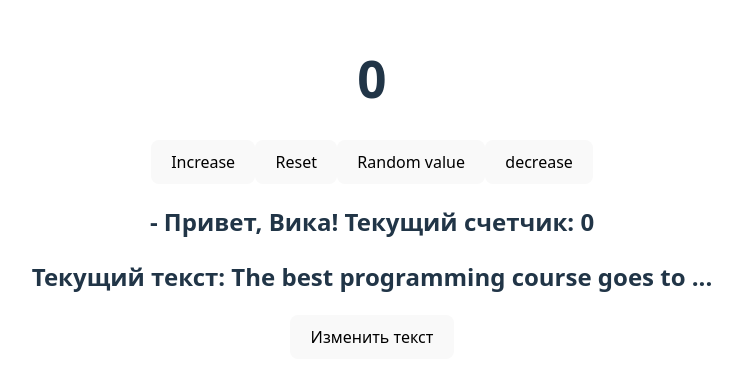
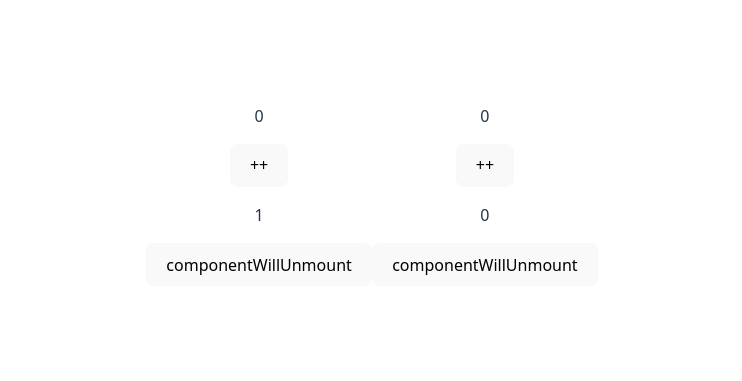
Before and after one commit to ViktoriaIvanova97/rrr-redev, a React (Vite) app: page / in a window 1280 px wide. Shown: the part 213-594 px from the top of the page, without its empty margins (268-1010 px from the left). Built offline with nearby package versions, Linux system fonts and the light colour scheme; no server answers.

Commit message:
add tz - lifeCycle

```diff
--- a/src/App.jsx
+++ b/src/App.jsx
@@ -1,18 +1,32 @@
-import { useState } from 'react'
-import reactLogo from './assets/react.svg'
-import viteLogo from '/vite.svg'
-import './App.css'
-import ParentComp from './ParentComponent'
+import { useState } from "react";
+import reactLogo from "./assets/react.svg";
+import viteLogo from "/vite.svg";
+import "./App.css";
+import LifecycleComponent from "./LifecycleComponent";
+import LifecycleComponent2 from "./LifecycleComponent2";
 
 
 function App() {
-
-
+  const [state, setState] = useState(1);
+  const [state2, setState2] = useState(0);
   return (
-    <>
-    <ParentComp/>
-    </>
-  )
+    <div style={{ display: 'flex' }}>
+      <div>
+        {state < 10 ? <LifecycleComponent /> : <p>...</p>}
+        <p>{state}</p>
+        <button onClick={() => setState((state) => state + 1)}>
+          componentWillUnmount
+        </button>
+      </div>
+      <div>
+        {state2 < 10 ? <LifecycleComponent2 /> : <p>...</p>}
+        <p>{state2}</p>
+        <button onClick={() => setState2((state2) => state2 + 1)}>
+          componentWillUnmount
+        </button>
+      </div>
+    </div>
+  );
 }
 
-export default App
+export default App;
--- a/src/ChildComponent.jsx
+++ /dev/null
@@ -1,14 +0,0 @@
-import React from "react";
-
-const ChildComponent = (props) => {
-  let counter = props.count;
-  return (
-    <>
-      <h2>
-        - Привет, {props.username}! Текущий счетчик: {counter}
-      </h2>
-    </>
-  );
-};
-
-export default ChildComponent;
--- /dev/null
+++ b/src/LifecycleComponent.jsx
@@ -0,0 +1,57 @@
+import React from "react";
+import { useState, useEffect } from "react";
+
+class LifecycleComponent extends React.Component {
+  constructor(props) {
+    super(props);
+    this.state = { count: 0 };
+    this.increment = this.increment.bind(this);
+  }
+
+  increment() {
+    this.setState({ count: this.state.count + 1 });
+  }
+
+  componentDidMount() {
+    const getData = async () => {
+      try {
+        const resp = await fetch("https://todo-redev.herokuapp.com/api/todos", {
+          method: "GET",
+          headers: {
+            accept: " application/json",
+            Authorization:
+              "Bearer eyJhbGciOiJIUzI1NiIsInR5cCI6IkpXVCJ9.eyJlbWFpbCI6InZpa3RvcmlhaXZhbm92YTk3QGV4YW1wbGUuY29tIiwiaWQiOjEwMjQsImlhdCI6MTc0NTMyOTg4M30.p2HbQaFbGzXBxxXVZ8ep30xFv3yBihn8-U16d4ffRSY",
+          },
+        });
+
+        const res = await resp.json();
+        console.log(res);
+      } catch (error) {
+        console.log(error);
+      }
+    };
+    getData();
+  }
+
+  componentDidUpdate() {
+    console.log(this.state.count);
+  }
+  componentWillUnmount() {
+    console.log("Компонент будет удалён!");
+  }
+
+  shouldComponentUpdate(nextProps, nextState) {
+    return nextState.count % 2 === 0;
+  }
+
+  render() {
+    return (
+      <>
+        <p>{this.state.count}</p>
+        <button onClick={this.increment}>++</button>
+      </>
+    );
+  }
+}
+
+export default LifecycleComponent;
--- /dev/null
+++ b/src/LifecycleComponent2.jsx
@@ -0,0 +1,49 @@
+import React from "react";
+import { useState, useEffect } from "react";
+
+const LifecycleComponent2 = () => {
+  const [count, setCount] = useState(0);
+
+  useEffect(() => {
+    const getData = async () => {
+      try {
+        const resp = await fetch("https://todo-redev.herokuapp.com/api/todos", {
+          method: "GET",
+          headers: {
+            accept: " application/json",
+            Authorization:
+              "Bearer eyJhbGciOiJIUzI1NiIsInR5cCI6IkpXVCJ9.eyJlbWFpbCI6InZpa3RvcmlhaXZhbm92YTk3QGV4YW1wbGUuY29tIiwiaWQiOjEwMjQsImlhdCI6MTc0NTMyOTg4M30.p2HbQaFbGzXBxxXVZ8ep30xFv3yBihn8-U16d4ffRSY",
+          },
+        });
+        const res = await resp.json();
+        console.log(res);
+      } catch (error) {
+        console.log(error);
+      }
+    };
+    getData();
+  }, []);
+
+  useEffect(() => {
+    console.log(count);
+    setCount((prev) => (prev % 2 === 0 ? prev : prev + 1));
+  }, [count]);
+
+  const increment = () => {
+    setCount((prev) => prev + 1);
+  };
+
+  useEffect(() => {
+    return () => {
+      console.log("Компонент будет удалён!");
+    };
+  }, []);
+  return (
+    <>
+      <p>{count}</p>
+      <button onClick={increment}>++</button>
+    </>
+  );
+};
+
+export default LifecycleComponent2;
--- a/src/ParentComponent.jsx
+++ /dev/null
@@ -1,40 +0,0 @@
-import React from "react";
-import { useState } from "react";
-import ChildComponent from "./ChildComponent";
-import SiblingComponent from "./SiblingComponent";
-
-const ParentComp = () => {
-  const name = "Вика";
-
-  const [state, setState] = useState(0);
-
-  const randomValue = () => {
-    const random = Math.floor(Math.random() * 10) + 1;
-    setState(random);
-  };
-
-  const decraeseButton = () => {
-    if (state > 0) {
-      setState((val) => val - 1);
-    }
-  };
-
-  return (
-    <>
-      <h1>{state}</h1>
-      <button onClick={() => setState((val) => val + 1)}>Increase</button>
-      <button onClick={() => setState(0)}>Reset</button>
-      <button onClick={randomValue}>Random value</button>
-      <button onClick={decraeseButton}>decrease</button>
-
-      <div>
-        <ChildComponent username={name} count={state} />
-      </div>
-      <div>
-        <SiblingComponent />
-      </div>
-    </>
-  );
-};
-
-export default ParentComp;
--- a/src/SiblingComponent.jsx
+++ /dev/null
@@ -1,15 +0,0 @@
-import React from "react";
-import { useState } from "react";
-
-const SiblingComponent = () => {
-	const [text, setText] = useState('The best programming course goes to ...')
-
-	return (
-		<>
-			<h2>Текущий текст: {text}</h2>
-			<button onClick={()=>{setText('REDEV')}}> Изменить текст</button>
-		</>
-	)
-}
-
-export default SiblingComponent
```
